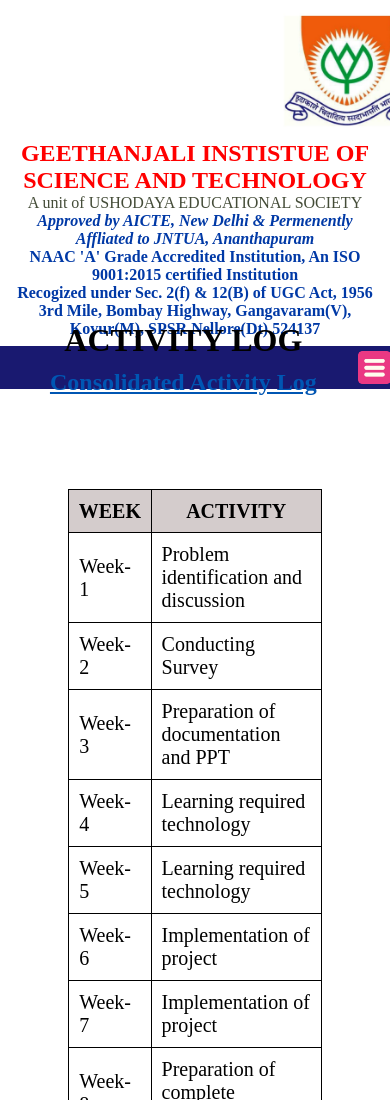
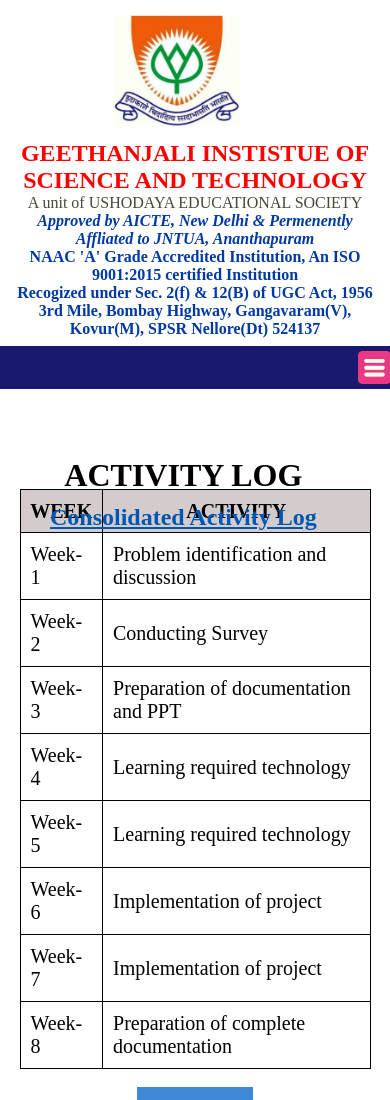
Before and after one commit to preetam-vignesh/preetam-vignesh.github.io, a plain HTML site: page activity.html in a window 390 px wide. Shown: the top 1100 px of the page. Drawn offline with Linux system fonts and the light colour scheme.

Commit message:
Update activity.css

```diff
--- a/activity.css
+++ b/activity.css
@@ -167,7 +167,7 @@ th {
     .img{
         padding-top: 10px;
         padding-bottom: 200px;
-        padding-left: 280px;
+        padding-left: 110px;
         cursor: pointer;
     }
 
@@ -210,13 +210,13 @@ th {
     .content{
         width: 94%;
         position: absolute;
-        top: 37%;
+        top: 53%;
         text-align: center;
         color: #FFFFF0;
     }
 
     table {
-        width: 65%;
+        width: 90%;
         border-collapse: collapse;
         margin-top: 100px;
         margin-left: auto;
```
